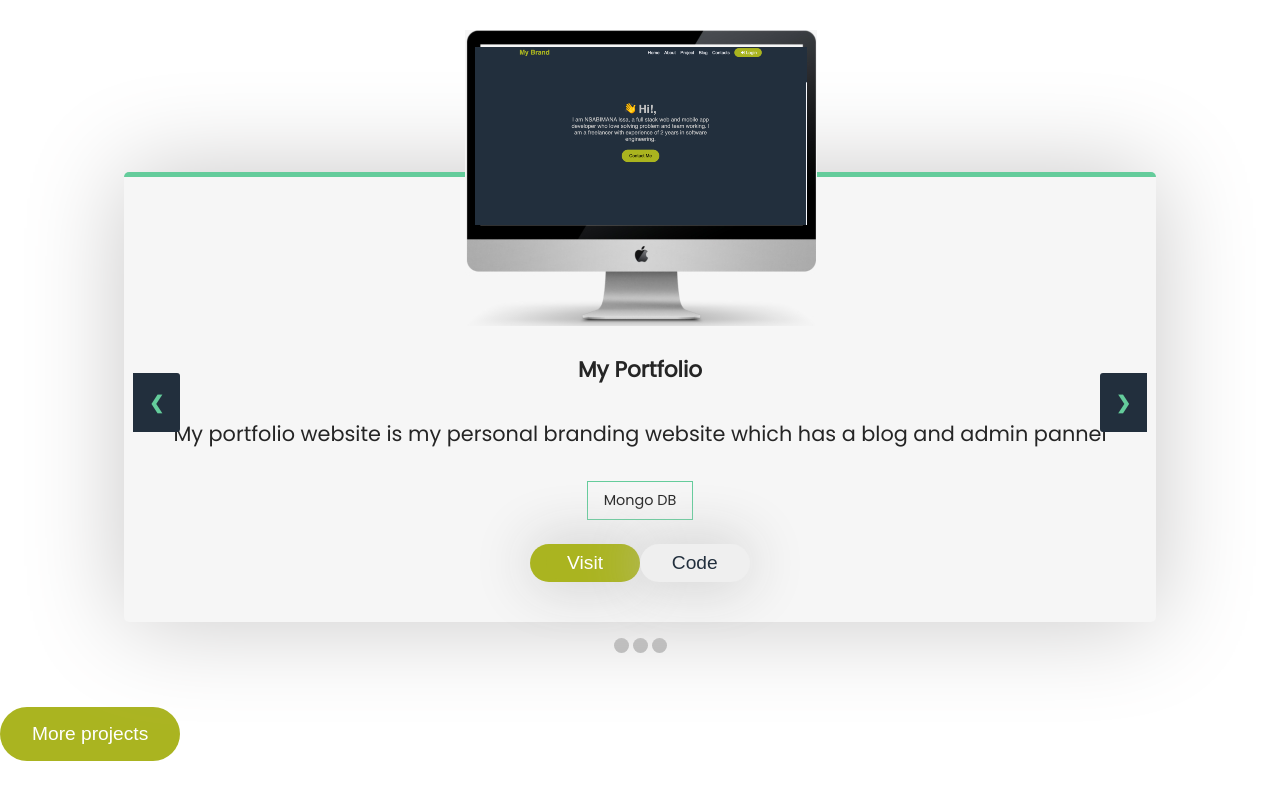
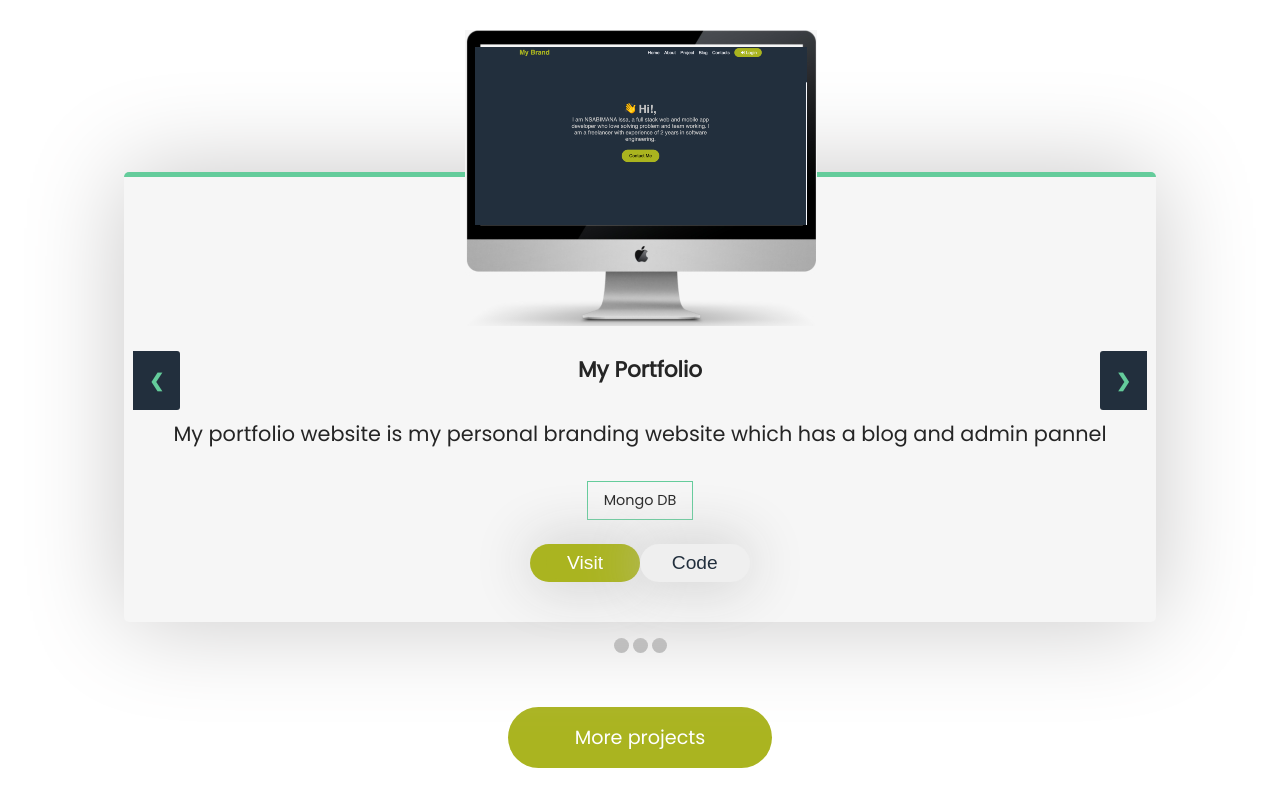
Before and after one commit to mansurissa/myBrand-react-version, a React (Create React App) app: page / in a window 1280 px wide. Shown: the part 1815-2615 px from the top of the page. Built offline with nearby package versions, Linux system fonts and the light colour scheme.

Commit message:
putting more butoon in the center

```diff
--- a/src/home/projects/Slider.js
+++ b/src/home/projects/Slider.js
@@ -1,4 +1,5 @@
 import React, { useState } from 'react';
+import { Link } from 'react-router-dom';
 
 const Slider = ({ projects }) => {
   const [index, setIndex] = useState(0);
@@ -35,15 +36,10 @@ const Slider = ({ projects }) => {
             <span className='dot' onClick={slideRight}></span>
             <span className='dot' onClick={slideRight}></span>
           </div>
+          <Link to='https://github.com/mansurissa?tab=repositories'>
+            <p className='special-link button more-btn'>More projects</p>
+          </Link>
         </div>
-        <button className='special-link  button more-btn'>
-          <a
-            href='https://github.com/mansurissa?tab=repositories'
-            target='#blank'
-          >
-            More projects
-          </a>
-        </button>
       </>
     )
   );
--- a/src/index.css
+++ b/src/index.css
@@ -174,6 +174,8 @@ body {
   border: none;
   border-radius: 50px;
   font-size: 1.2rem;
+  text-align: center;
+  color: white;
 }
 .shadow-btn {
   box-shadow: 0 0 60px rgb(194, 194, 194);
@@ -301,7 +303,7 @@ body {
 .next {
   cursor: pointer;
   position: absolute;
-  top: 40%;
+  top: 30%;
   width: auto;
   padding: 1rem;
   background: var(--secondary-color);
```
Also changed, not shown: 1 other file (tests, documents, lock files or other folders).
